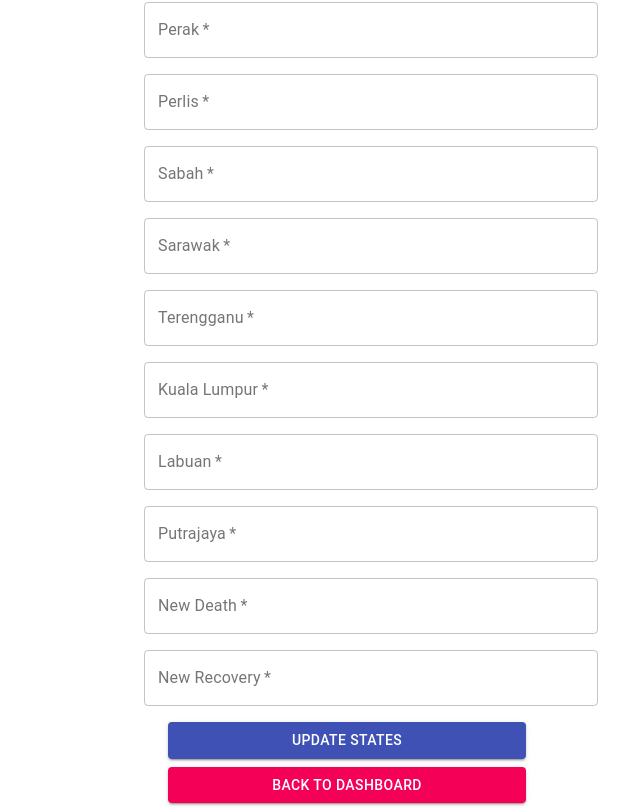
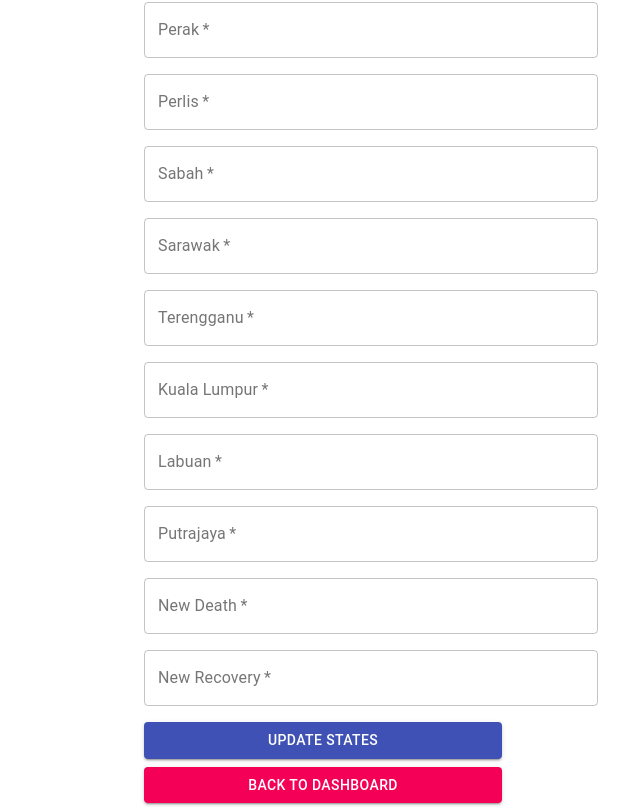
Before and after one commit to TinesKumar13/React-Dashboard, a React (Create React App) app: page /updateCases in a window 1280 px wide. Shown: the part 662-1473 px from the top of the page, without its empty margins (640-1280 px from the left). Built offline with nearby package versions, Linux system fonts and the light colour scheme; no server answers; the database is empty.

Commit message:
updated-final-3

```diff
--- a/src/components/updateStates.js
+++ b/src/components/updateStates.js
@@ -22,7 +22,7 @@ const useStyles = makeStyles((theme) => ({
     marginLeft: "3rem",
   },
   button: {
-    marginLeft: "4.5rem",
+    marginLeft: "3rem",
   },
 
   links: {
```
Also changed, not shown: 1 other file (tests, documents, lock files or other folders).
